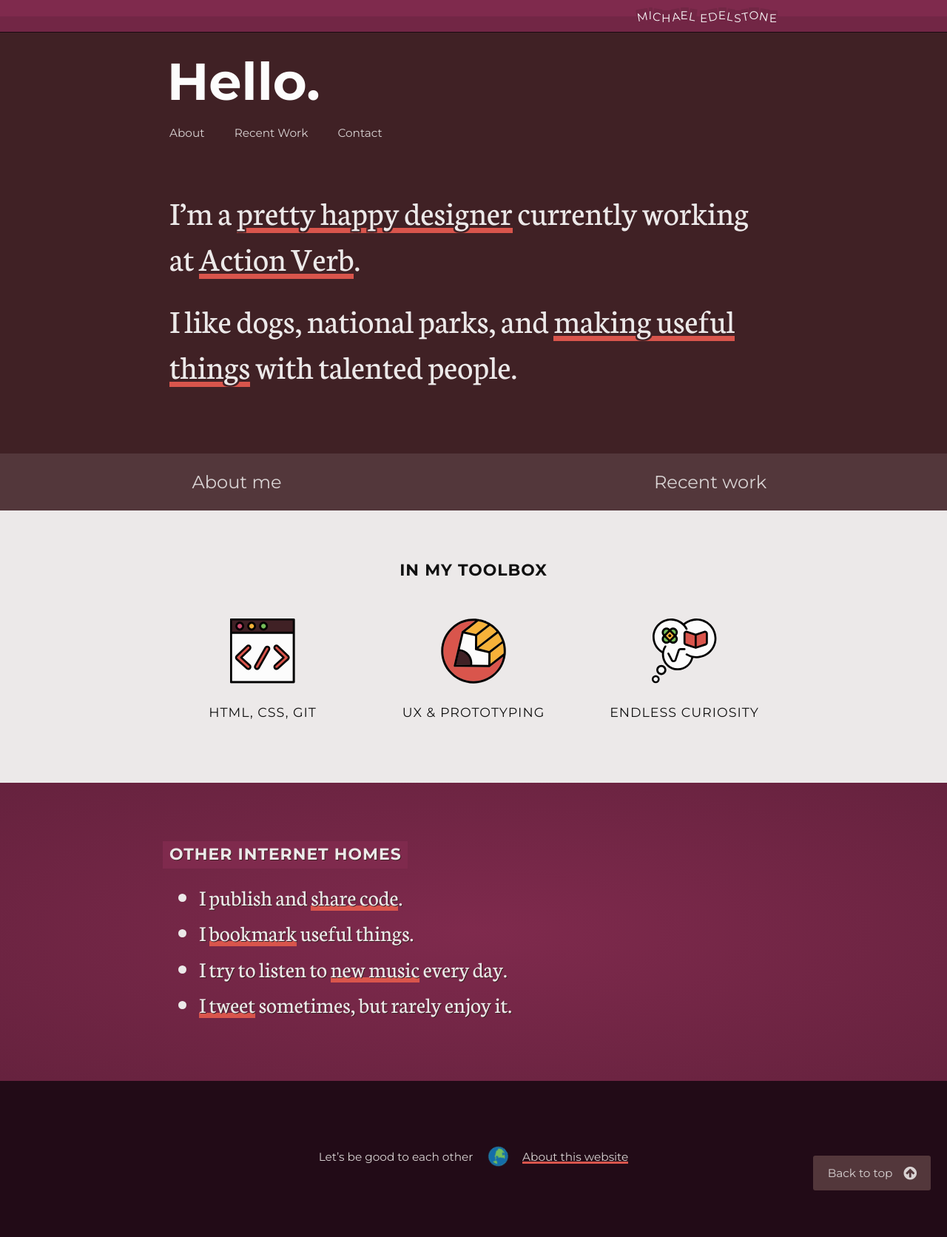
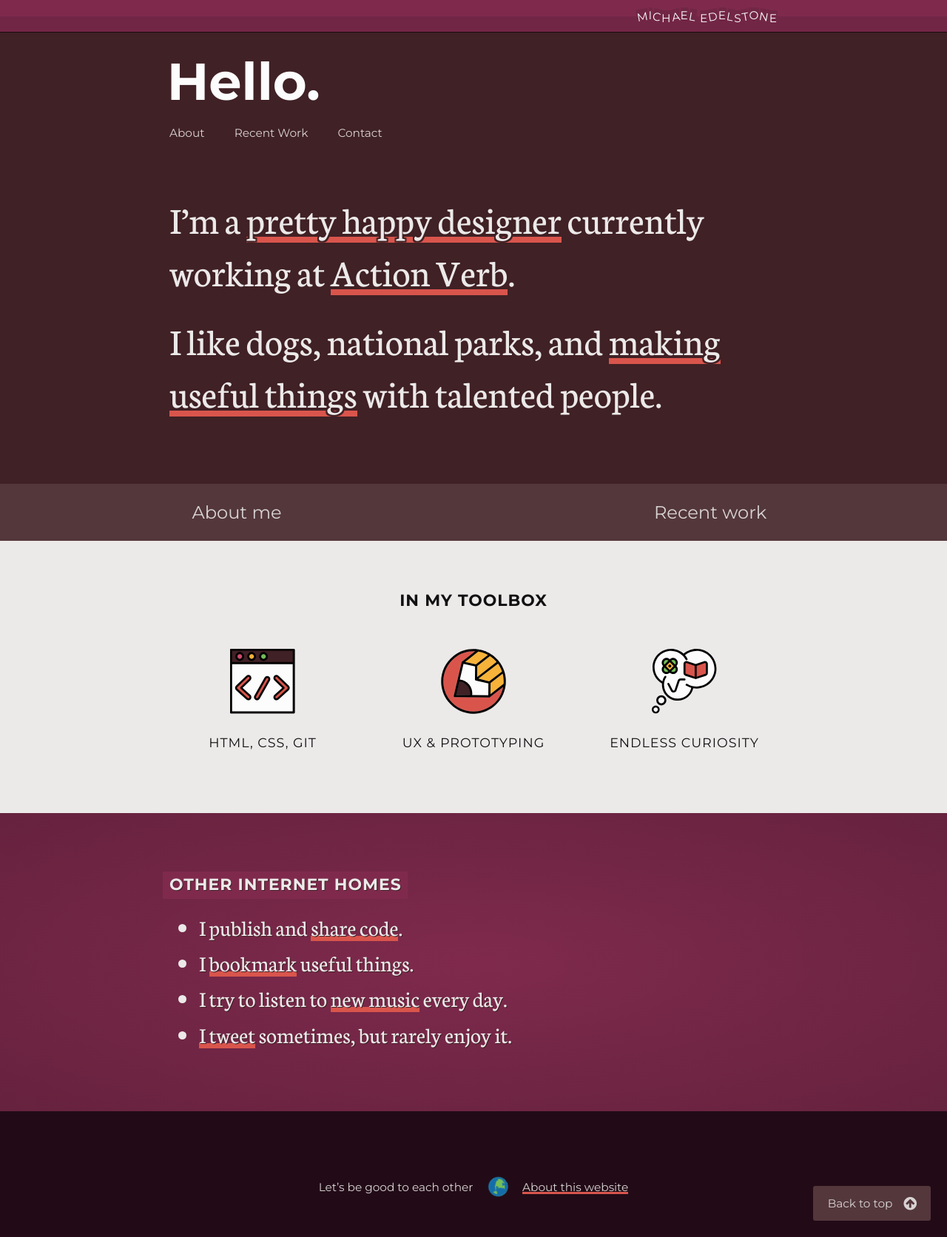
Before and after one commit to edelstone/my-website, a Jekyll site: the page built from index.html, in a window 1280 px wide. Shown: the whole page at 74% size. Built offline with Jekyll 4.4.1, drawn with Linux system fonts in a browser that asks for light colours; nearby versions of some CDN libraries; comment, search, counter and statistics services are not loaded; before the commit the page ends 1631 px from its top, so only the background shows below that.

Commit message:
revert homepage text style change

```diff
--- a/css/main.scss
+++ b/css/main.scss
@@ -117,7 +117,7 @@ a.offscreen:focus, a.offscreen:active, a.offscreen:hover {position: absolute; le
 /* Banded Sections */
 .main-area .stacked-content {padding: 0;}
 .home-intro-wrapper {background: #402125;}
-.quick-bio {font-family: Neuton, serif; font-size: 4.2rem; color: #ece9e9; padding: 2.8rem 0 6rem; text-shadow: none; line-height: 1.35;}
+.quick-bio {font-family: Neuton, serif; font-size: 4.6rem; color: #ece9e9; padding: 3.3rem 0 6rem; text-shadow: none; line-height: 1.35;}
 .quick-bio p {margin: 0 auto 2rem;}
 .quick-bio a {color: #ece9e9; text-decoration: none; background: #983b35; background: linear-gradient(to bottom, transparent 0, transparent 88%, #d9554c 88%, #d9554c 100%); transition: all .2s ease; text-shadow: 2px 2px 0 #402125, -2px -2px 0 #402125, 2px -2px 0 #402125, -2px 2px 0 #402125, -2px 0 0 #402125, 2px 0 0 #402125;}
 .quick-bio a:hover, .quick-bio a:focus {color: inherit;}
@@ -250,7 +250,7 @@ a.offscreen:focus, a.offscreen:active, a.offscreen:hover {position: absolute; le
 @media (min-width: 80em) {
 	html {font-size: 68.5%;}
 	.constrain {max-width: 80rem;}
-	.quick-bio {font-size: 4.2rem;}
+	.quick-bio {font-size: 4.8rem;}
 	.title-area {padding-top: 8rem; margin-top: -8rem;}
 	.title-area::before {opacity: 0;}
 }
```
